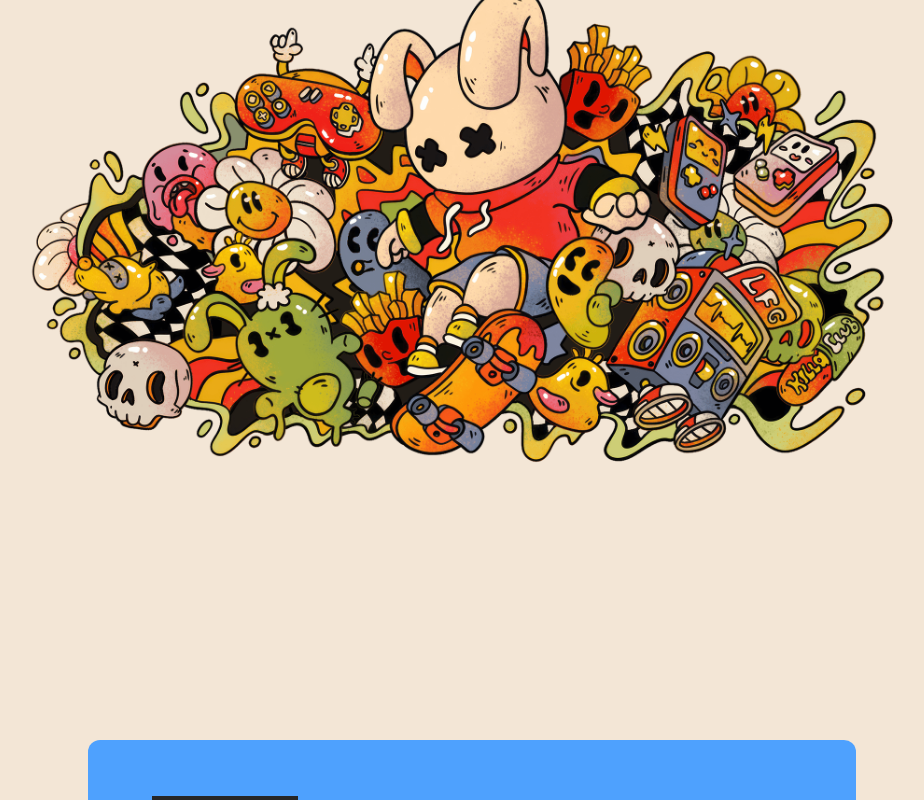
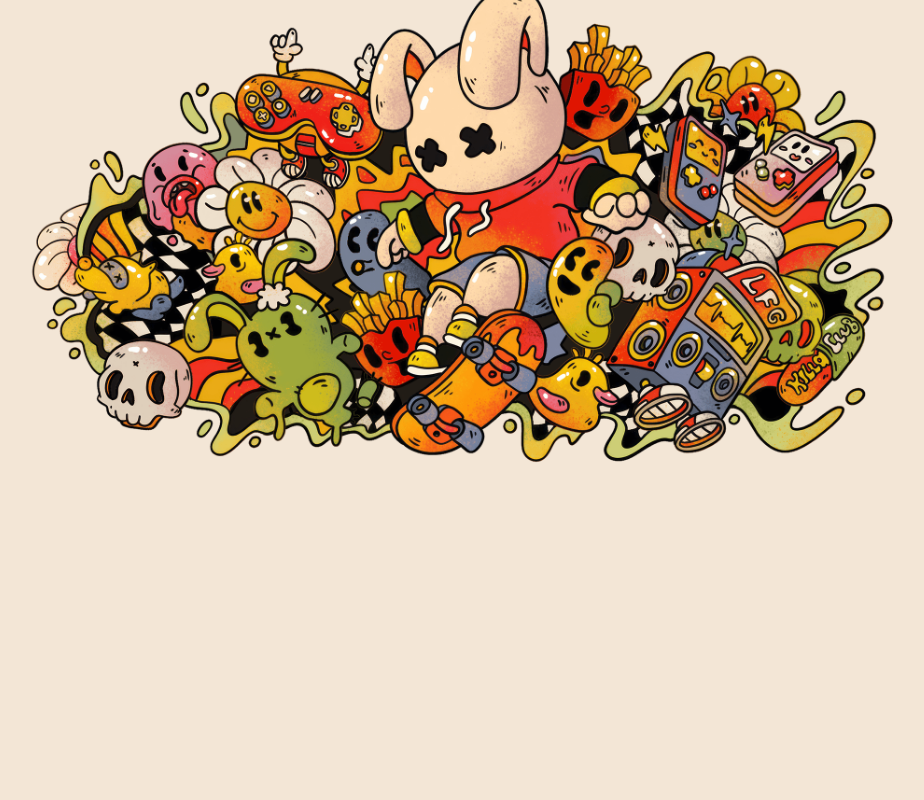
Before and after one commit to mbozhik/killa, a Next.js app: page / in a window 1280 px wide. Shown: the part 180-980 px from the top of the page, without its empty margins (168-1092 px from the left). After the commit the page ends 800 px from the top, so only its background shows below. Built offline with nearby package versions, Linux system fonts and the light colour scheme.

Commit message:
change `primary` color

```diff
--- a/src/app/layout.tsx
+++ b/src/app/layout.tsx
@@ -76,7 +76,8 @@ export default function RootLayout({
   return (
     <html lang="en" className="scroll-smooth">
       <body className={`text-custom-black bg-custom-f3 overflow-x-hidden ${SuisseIntl.className}`}>
-        {process.env.NODE_ENV === 'production' && <Loader />}
+        {/* {process.env.NODE_ENV === 'production' && <Loader />} */}
+        <Loader />
         <main className="relative overflow-x-hidden tracking-tighter">{children}</main>
       </body>
     </html>
--- a/src/app/page.tsx
+++ b/src/app/page.tsx
@@ -9,9 +9,10 @@ export default function Index() {
       <Header />
       <Hero />
       <CharactersAnimation />
+
+      {/*
       <Launch />
-
-      {/* <About />
+      <About />
       <RunningLine className="mt-[15vh]" />
       <Faq />
       <Footer /> */}
--- a/src/components/index/Hero.tsx
+++ b/src/components/index/Hero.tsx
@@ -61,7 +61,7 @@ function DesktopHero() {
           rotateX,
           rotateY,
         }}
-        className="relative w-[70%] sm:w-[250%] sm:pt-24 xs:w-[200%]"
+        className="relative w-[70%] sm:w-[250%] sm:pt-[5vh] xs:w-[200%]"
       >
         <Image
           priority={true}
--- a/tailwind.config.ts
+++ b/tailwind.config.ts
@@ -22,8 +22,7 @@ const config: Config = {
       colors: {
         custom: {
           black: '#0C0C0C',
-          primary: '#286056',
-          blue: '#4ea1fe',
+          primary: '#4ea1fe',
           f3: '#F3E6D6',
         },
       },
```
Also changed, not shown: src/components/index/RunningLine.tsx (+1 -6 lines), src/assets/images/logo.png, src/assets/images/mini-logo.svg.
